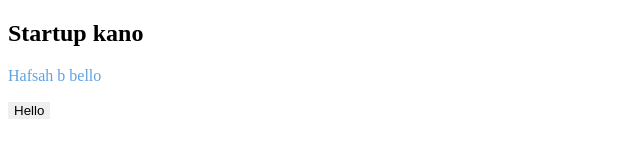
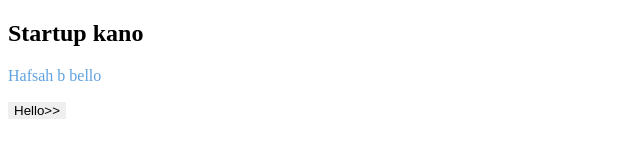
Before and after one commit to Hafsah-eng/startup-kano, a plain HTML site: page index.html in a window 1280 px wide. Shown: the full height of the page, 0-640 px from the left. Drawn offline with Linux system fonts and the light colour scheme.

Commit message:
new changes

```diff
--- a/index.html
+++ b/index.html
@@ -10,7 +10,7 @@
 <body>
     <h2>Startup kano</h2>
     <p style="color: rgb(96, 162, 224)">Hafsah b bello </p>
-    <button style="border: none; color: black;">Hello</button>
+    <button style="border: none; color: black;">Hello>></button>
 </body>
 
 </html>
```
